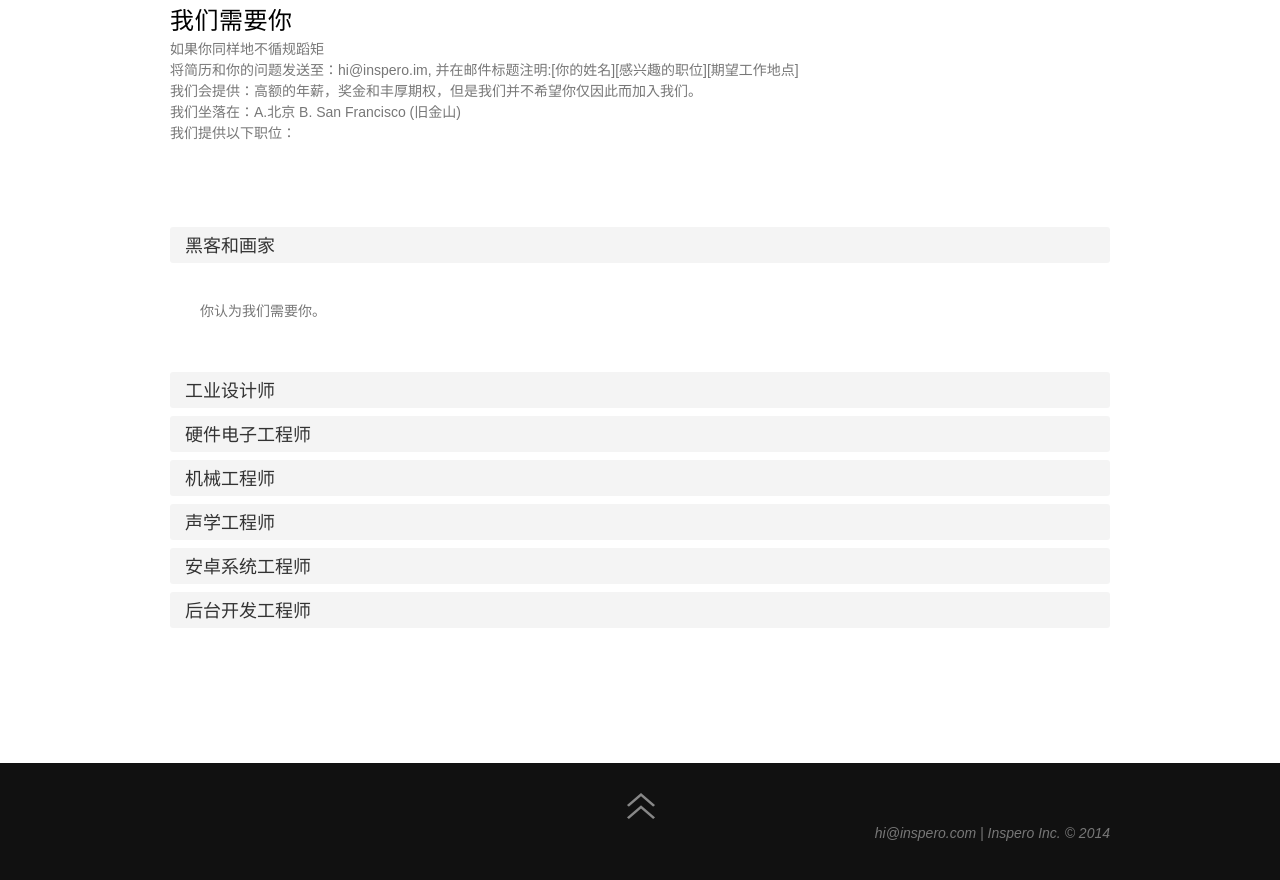
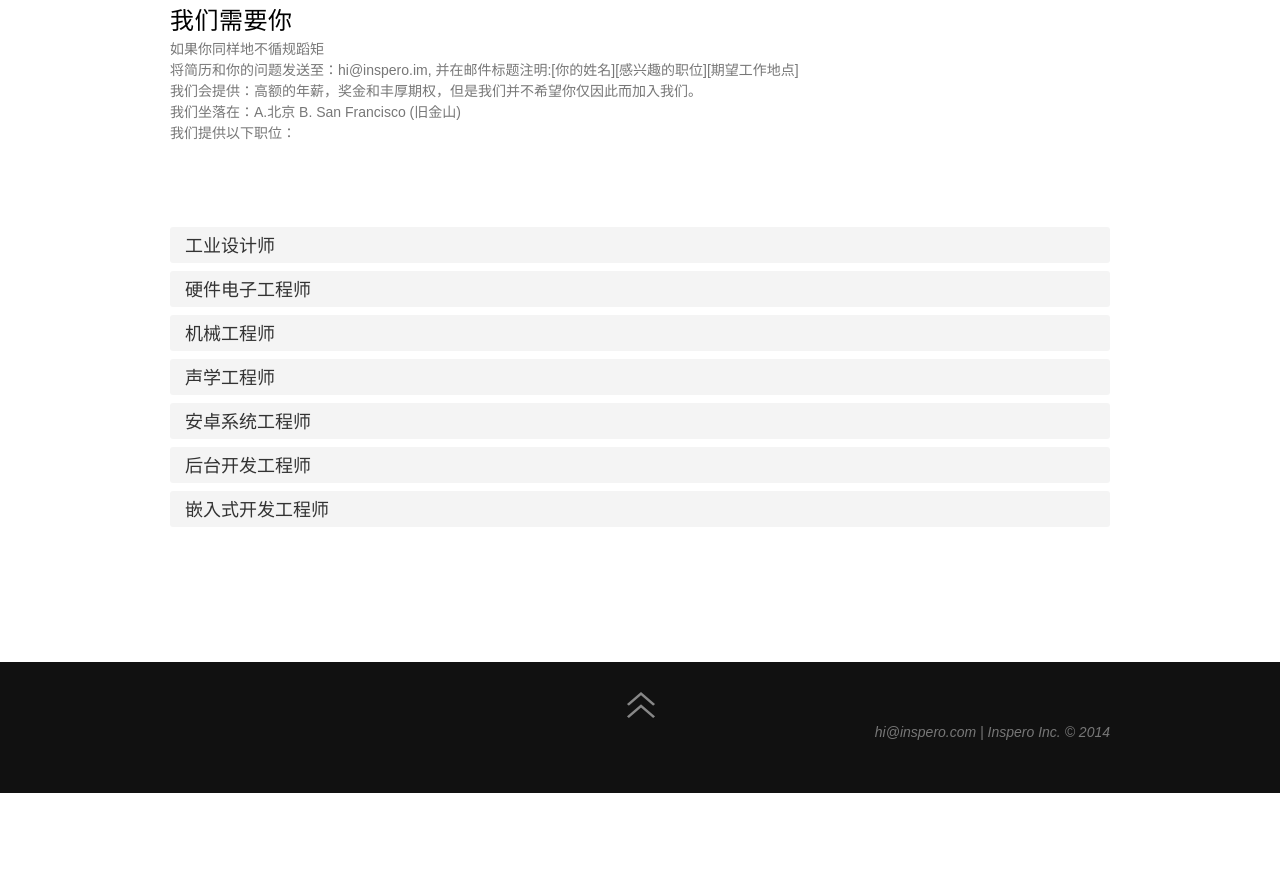
Before and after one commit to olivererwang/vinci-office-website, a website: page src/index.html in a window 1280 px wide. Shown: the part 4038-4918 px from the top of the page. After the commit the page ends 4831 px from the top, so only its background shows below. Drawn offline with nearby package versions, Linux system fonts and the light colour scheme; files that its build step writes are made by us from their sources; a script that the page names is missing.

Commit message:
change employee info

```diff
--- a/src/index.html
+++ b/src/index.html
@@ -162,13 +162,6 @@
                     <div class="container" style="font-family:SansGBW369760, sans-serif;">
                         <div class="sixteen columns">
                             <div class="acc-container">
-                                <div class="acc-btn"><h3>黑客和画家</h3></div>
-                                <div class="acc-content open">
-                                    <div class="acc-content-inner">
-                                        <p>你认为我们需要你。</p>
-                                    </div>
-                                </div>
-
                                 <div class="acc-btn"><h3>工业设计师</h3></div>
                                 <div class="acc-content">
                                     <div class="acc-content-inner">
@@ -200,15 +193,22 @@
                                 <div class="acc-btn"><h3>安卓系统工程师</h3></div>
                                 <div class="acc-content">
                                     <div class="acc-content-inner">
-                                        <p>2年以上Android开发经验，3年以上Java编程经验.熟悉HTML/CSS/Javascript；<br/>精通Android SDK (2.2 - 4.x)，RESTful API，JSON，XML，熟练掌握Multi-threading, Caching management等开发要点；<br/>至少2年经验使用类似Git或JIRA等敏捷开发版本控制工具；<br/>熟悉第三方web services和云端服务, 了解MySQL或PostgreSQL。</p>
+                                        <p>2年以上Android开发经验，3年以上Java编程经验；熟悉HTML/CSS/Javascript<br>精通Android SDK (2.2 - 4.x)，RESTful API，JSON，XML，熟练掌握Multi-threading, Caching management等开发要点<br>至少2年经验使用类似Git或JIRA等敏捷开发版本控制工具<br>熟悉第三方web services和云端服务, 了解MySQL或PostgreSQL<br></P>
                                     </div>
                                 </div>
 
                                 <div class="acc-btn"><h3>后台开发工程师</h3></div>
                                 <div class="acc-content">
-                                      <div class="acc-content-inner">
-                                        <p>至少3-5年经验使用Python和C语言编程开发<br>至少3年经验使用PostgreSQL或者Mongodb, 精通Linux/Unix系统，熟悉第三方云端服务，比如Amazon AWS，阿里云，或者其他类似服务<br>至少2年经验使用Git, JIRA, 或类似的敏捷开发版本控制工具<br>了解队列管理工具，比如SQS, RabbitMQ, Resque，或者其他类似工具<br>熟悉Tornado, Redis, Nginx<br></p>
-                                      </div>
+                                    <div class="acc-content-inner">
+                                        <p>至少3-5年经验使用Python和C语言编程开发<br>至少3年经验使用PostgreSQL或者MongoDB, 精通Linux/Unix系统，熟悉第三方云端服务，比如Amazon AWS，阿里云，或者其他类似服务<br>至少2年经验使用Git, JIRA, 或类似的敏捷开发版本控制工具<br>了解队列管理工具，比如SQS, RabbitMQ, Resque，或者其他类似工具<br>熟悉Tornado, Redis, Nginx</p>
+                                    </div>
+                                </div>
+
+                                <div class="acc-btn"><h3>嵌入式开发工程师</h3></div>
+                                <div class="acc-content">
+                                    <div class="acc-content-inner">
+                                        <p>5年以上Linux/Android嵌入式开发经验，精通C语言<br>精通Android系统底层架构，精通嵌入式Linux软件开发环境的搭建，Linux设备驱动模型，实现过外设Linux驱动，Android/Linux嵌入式底层接口层的功能设计与开发<br>精通Linux系统分启动流程，能够对bootloader进行修改和移植，熟悉Linux脚本，有使用gcc/gdb/make进行Linux开发经验<br>熟悉TCP/IP通讯，熟悉串口，l2C等通讯协议<br>精通NAND FLASH/LCD/ 音频/视频解码芯片等外设的驱动调试<br>熟悉ARM体系结构，有移植uboot, kernel, file system经验；熟悉MTK或高通等平台启动流程和相关驱动调试<br></p>
+                                    </div>
                                 </div>
                             </div>
                             <br/><br/>
```
